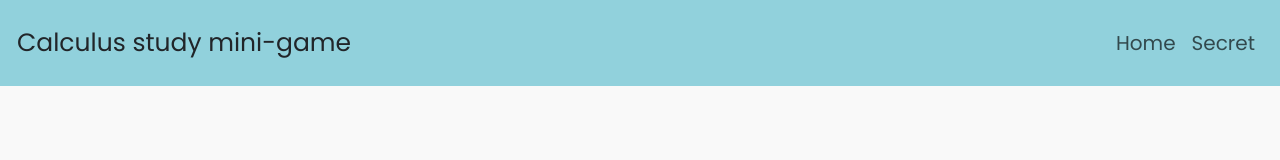
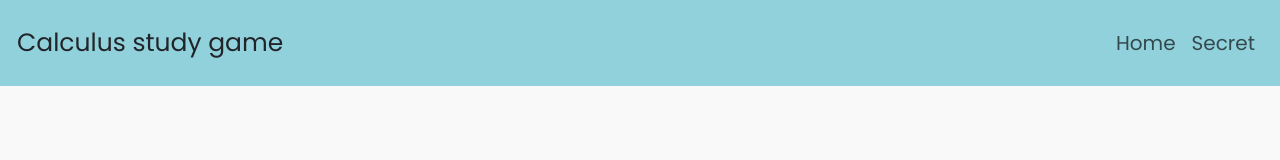
Before and after one commit to joleel3389/sep11-freedom-project, a Vue app: page / in a window 1280 px wide. Shown: the top 160 px of the page. Built offline with nearby package versions, Linux system fonts and the light colour scheme; a web font is replaced by a local one.

Commit message:
navbar title change

```diff
--- a/src/components/Navbar.vue
+++ b/src/components/Navbar.vue
@@ -5,7 +5,7 @@
 <template>
     <nav class="navbar fixed-top bg-body-blue navbar-expand-lg">
         <div class="container-fluid">
-            <span class="navbar-brand mb-0 h1 text-dark poppins-regular">Calculus study mini-game</span>
+            <span class="navbar-brand mb-0 h1 text-dark poppins-regular">Calculus study game</span>
             <button class="navbar-toggler" type="button" data-bs-toggle="collapse" data-bs-target="#navbarSupportedContent" aria-controls="navbarSupportedContent" aria-expanded="false" aria-label="Toggle navigation">
             <span class="navbar-toggler-icon"></span>
             </button>
```
Also changed, not shown: 3 other files (tests, documents, lock files or other folders).
